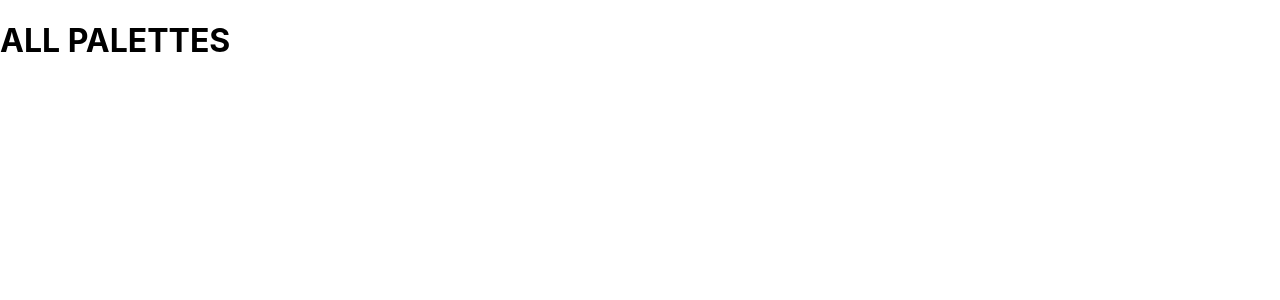
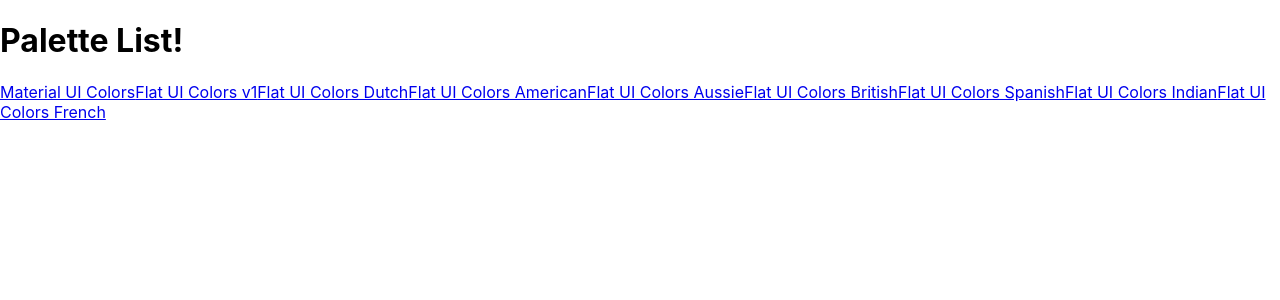
Before and after one commit to dylster1995/color-project, a React (Create React App) app: page / in a window 1280 px wide. Shown: the top 300 px of the page. Built offline with nearby package versions, Linux system fonts and the light colour scheme.

Commit message:
Add PaletteList and Links

```diff
--- a/src/App.js
+++ b/src/App.js
@@ -1,15 +1,16 @@
 import './App.css';
 import Palette from './Palette';
+import PaletteList from './PaletteList';
 import seedColors from './seedColors';
-import { generatePalette } from './colorHelpers';
+// import { generatePalette } from './colorHelpers';
 import { Routes, Route } from 'react-router-dom';
 
 function App() {
   return (
     <div className="App">
       <Routes>
-        <Route path='/' element={<h1>ALL PALETTES</h1>}/>
-        <Route path='/palette/:paletteId' element={<Palette palette={generatePalette(seedColors[4])}/>}/>
+        <Route path='/' element={<PaletteList palettes={seedColors}/>}/>
+        <Route path='/palette/:paletteId' element={<Palette />}/>
       </Routes>
 
     </div>
--- a/src/Navbar.js
+++ b/src/Navbar.js
@@ -1,25 +1,19 @@
-import React, { Component } from 'react';
+// import React from 'react';
 import Select from '@mui/material/Select';
 import MenuItem from '@mui/material/MenuItem';
 import Snackbar from '@mui/material/Snackbar';
 import { IconButton } from '@mui/material';
 import CloseIcon from '@mui/icons-material/Close';
+import { Link } from 'react-router-dom';
 import Slider from 'rc-slider';
 import 'rc-slider/assets/index.css';
 import './Navbar.css';
 
 const Navbar = ({ level, handleChangeLevel, select, handleChangeSelect, showSnackbar, handleCloseSnackbar }) => {
-    // constructor(props){
-    //     super(props);
-    // }
-
-//   render() {
-//     const { level, handleChangeLevel, select, handleChangeSelect, showSnackbar, handleCloseSnackbar } = this.props;
-
     return (
       <header className='Navbar'>
         <div className='logo'>
-            <a href='#'>reactcolorpicker</a>
+            <Link to='/'>reactcolorpicker</Link>
         </div>
         <div className='slider-container'>
             <span>Level: {level}</span>
@@ -61,6 +55,5 @@
       </header>
     )
   }
-// }
 
 export default Navbar;
--- a/src/Palette.js
+++ b/src/Palette.js
@@ -12,13 +12,13 @@
     const [showSnackbar, setShowSnackbar] = useState(false);
 
     const { paletteId } = useParams();
-    const foundPalette = seedColors.find( c => c.id == paletteId );
+    const foundPalette = seedColors.find( c => c.id === paletteId );
     if(!foundPalette){
         return <h1>uh oh no colors found!</h1>
     }
     const palette = generatePalette(foundPalette)
 
-    const { colors, emoji, id, paletteName } = palette;
+    const { colors, emoji, paletteName } = palette;
     const colorBoxes = colors[level].map( color => <ColorBox color={color[select]} name={color.name} key={color.id} /> );
 
     return (
--- /dev/null
+++ b/src/PaletteList.jsx
@@ -0,0 +1,12 @@
+import { Link } from 'react-router-dom';
+
+const PaletteList = ({ palettes }) => {
+    return(
+        <div>
+            <h1>Palette List!</h1>
+            {palettes.map(p => <Link to={`/palette/${p.id}`} key={p.id}>{p.paletteName}</Link>)}
+        </div>
+    )
+}
+
+export default PaletteList;
```
